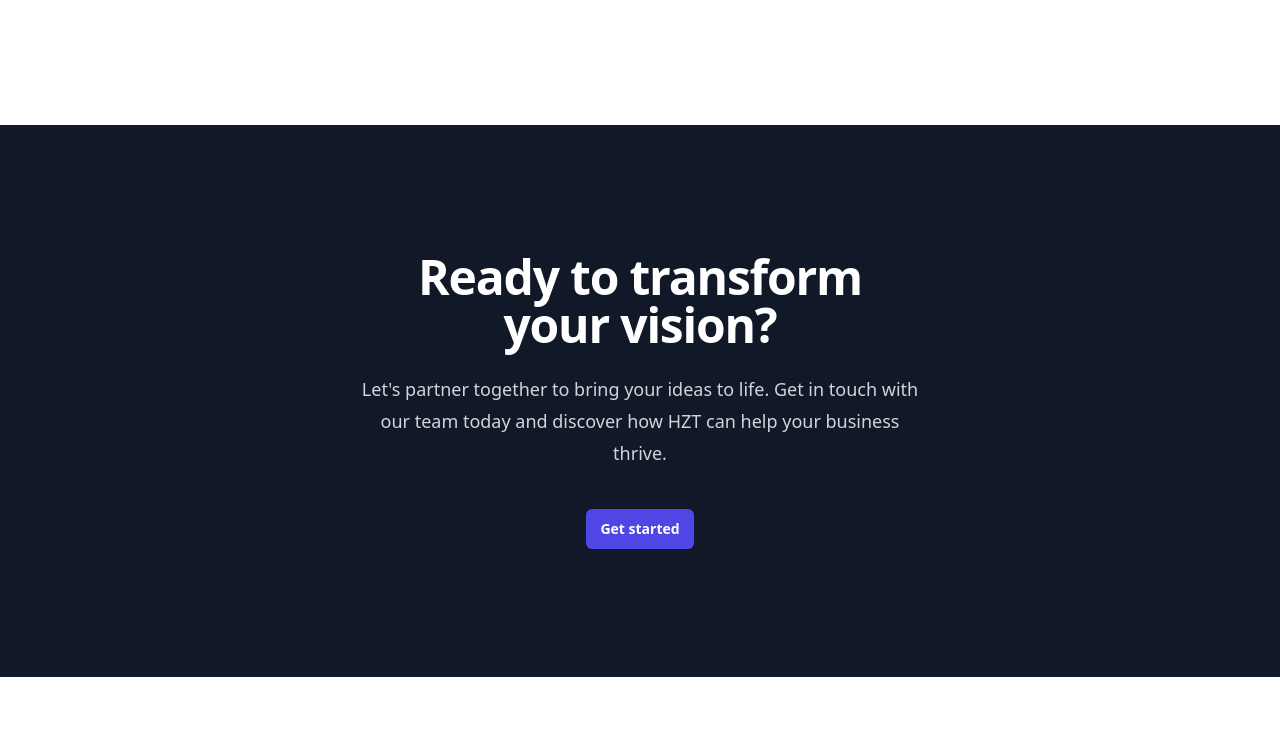
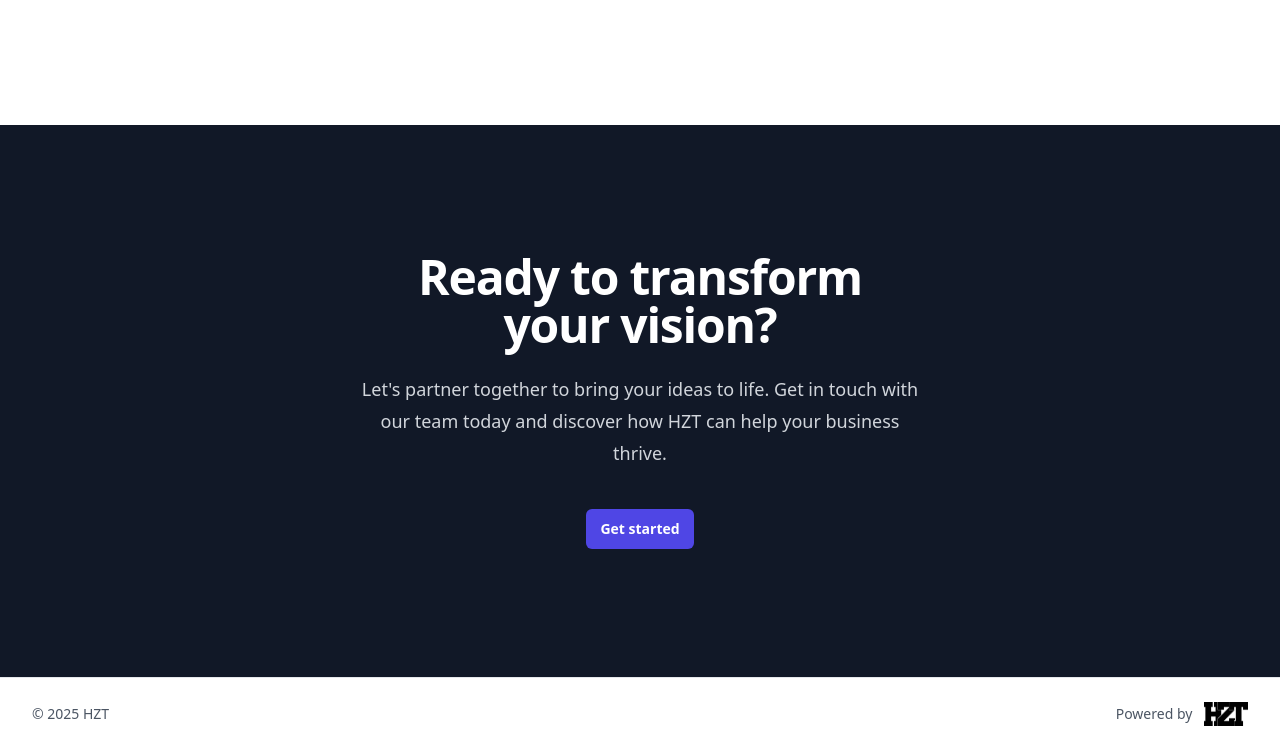
Before and after one commit to JHamzat/HZT-Website, a website: page index.html in a window 1280 px wide. Shown: the part 3747-4497 px from the top of the page. Before the commit the page ends 4424 px from the top, so only its background shows below. Drawn offline with nearby package versions, Linux system fonts and the light colour scheme.

Commit message:
Add footer

```diff
--- a/index.html
+++ b/index.html
@@ -316,6 +316,19 @@
   </div>
 </div>
 
+    <!-- Footer -->
+    <footer class="border-t bg-white">
+      <div class="mx-auto max-w-7xl px-6 lg:px-8">
+        <div class="flex flex-col-reverse items-center justify-between gap-4 py-6 sm:flex-row">
+          <div class="text-sm text-gray-600">© 2025 HZT</div>
+          <div class="flex items-center gap-3">
+            <span class="text-sm text-gray-600">Powered by</span>
+            <img src="./site-images/HZT_site_logo.png" alt="HZT" class="h-6 w-auto" />
+          </div>
+        </div>
+      </div>
+    </footer>
+
     <script>
       // Mobile menu toggle
       const mobileMenuBtn = document.getElementById("mobile-menu-btn");
```
